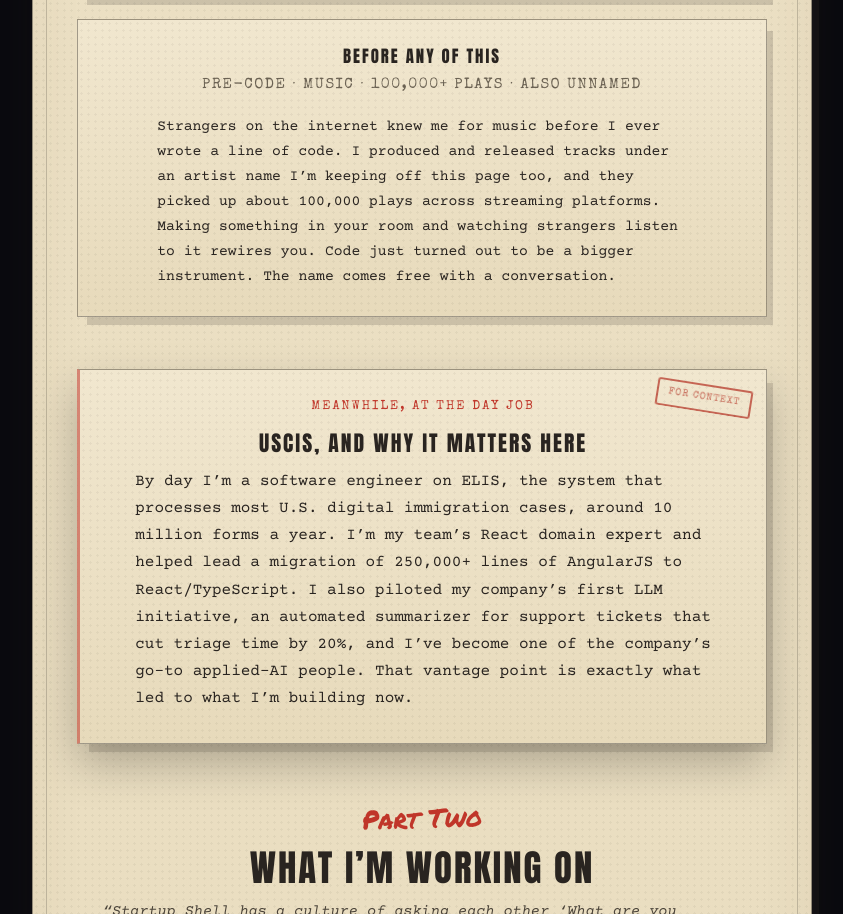
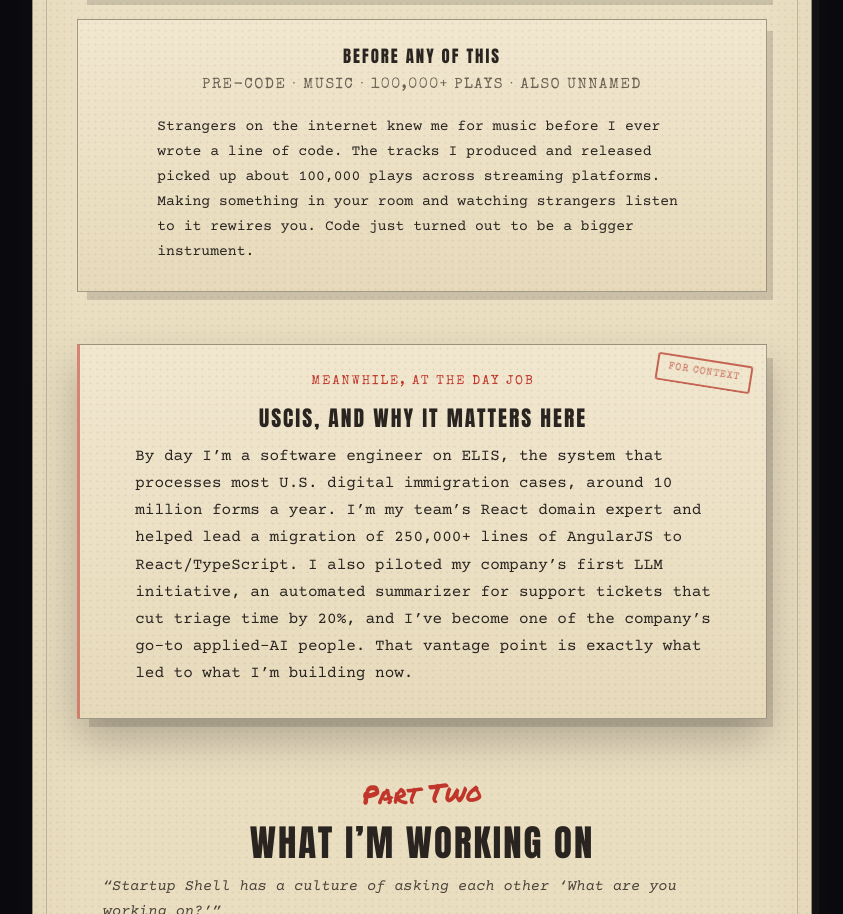
Before and after one commit to bloohunnits/startup-shell, a plain HTML site: page index.html in a window 1280 px wide. Shown: the part 3997-4911 px from the top of the page, without its empty margins (218-1061 px from the left). Drawn offline with Linux system fonts and the light colour scheme.

Commit message:
Tone down the name tease in the music entry

```diff
--- a/index.html
+++ b/index.html
@@ -372,7 +372,7 @@
     <div class="sheet" style="margin-top: 22px;">
       <h3>Before Any of This</h3>
       <p class="meta" style="text-align:center">PRE-CODE &middot; MUSIC &middot; 100,000+ PLAYS &middot; ALSO UNNAMED</p>
-      <p>Strangers on the internet knew me for music before I ever wrote a line of code. I produced and released tracks under an artist name I&rsquo;m keeping off this page too, and they picked up about 100,000 plays across streaming platforms. Making something in your room and watching strangers listen to it rewires you. Code just turned out to be a bigger instrument. The name comes free with a conversation.</p>
+      <p>Strangers on the internet knew me for music before I ever wrote a line of code. The tracks I produced and released picked up about 100,000 plays across streaming platforms. Making something in your room and watching strangers listen to it rewires you. Code just turned out to be a bigger instrument.</p>
     </div>
   </section>
 
```
